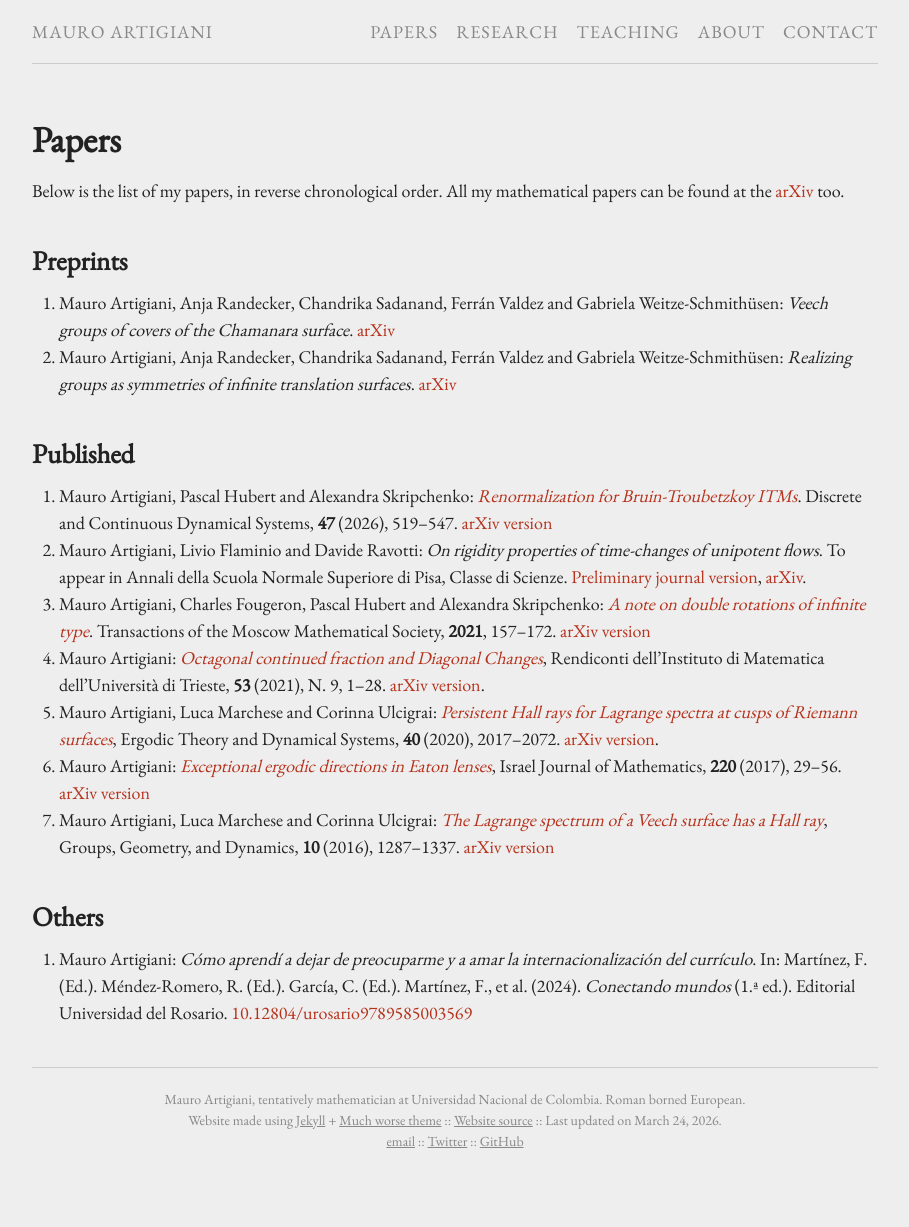
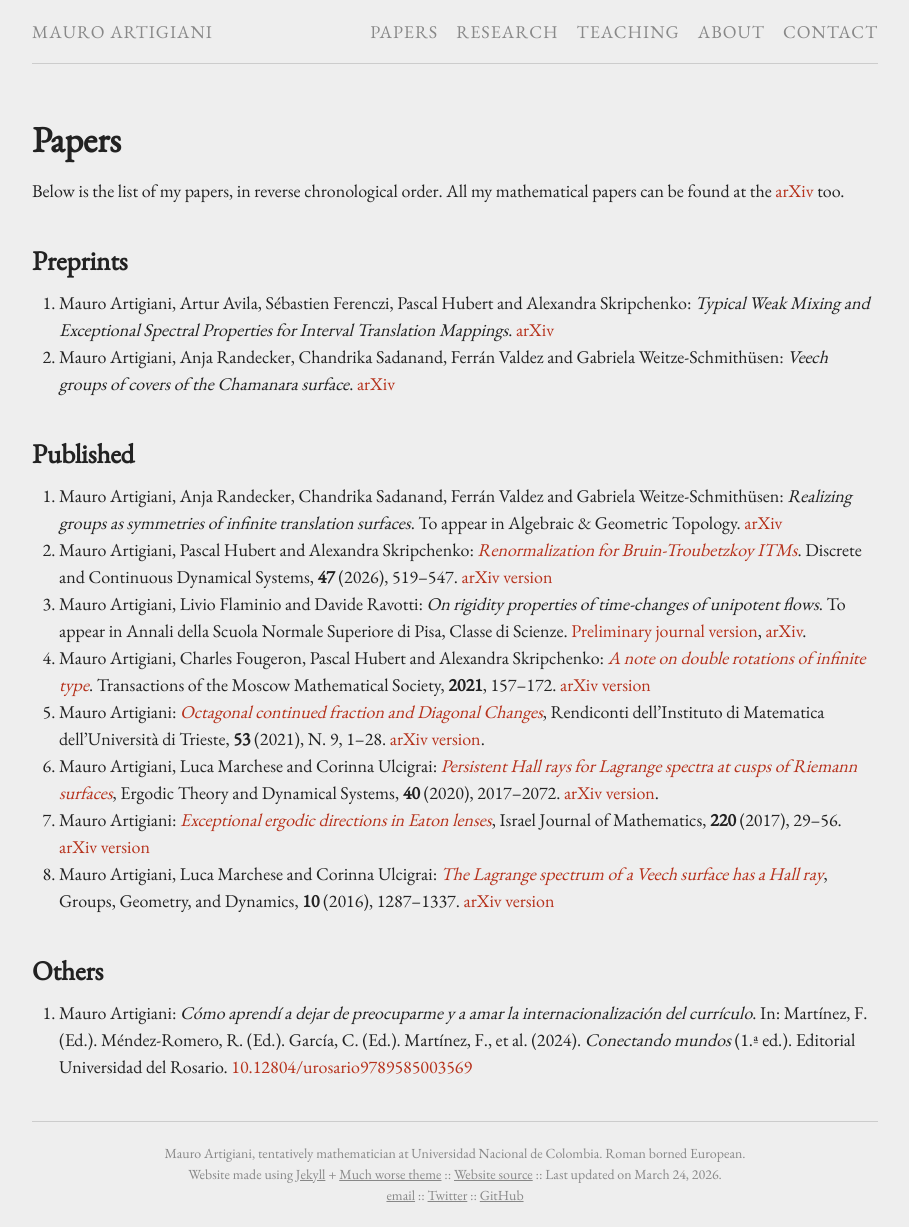
Before and after one commit to m-artigiani/m-artigiani.github.io, a Jekyll site: the page built from papers.md, in a window 1280 px wide. Shown: the whole page, without its empty margins (185-1094 px from the left). Built offline with Jekyll 4.4.1, drawn with Linux system fonts in a browser that asks for light colours; before the commit the page ends 1173 px from its top, so only the background shows below that.

Commit message:
Papers update

```diff
--- a/papers.md
+++ b/papers.md
@@ -12,10 +12,11 @@ Below is the list of my papers, in reverse chronological order.
 All my mathematical papers can be found at the [arXiv](https://arxiv.org/search/math?searchtype=author&query=Artigiani%2C+M) too.
 
 ## Preprints
+1. Mauro Artigiani, Artur Avila, Sébastien Ferenczi, Pascal Hubert and Alexandra Skripchenko: _Typical Weak Mixing and Exceptional Spectral Properties for Interval Translation Mappings_. [arXiv](https://arxiv.org/abs/2603.19401)
 1. Mauro Artigiani, Anja Randecker, Chandrika Sadanand, Ferrán Valdez and Gabriela Weitze-Schmithüsen: _Veech groups of covers of the Chamanara surface_. [arXiv](https://arxiv.org/abs/2504.00956)
-1. Mauro Artigiani, Anja Randecker, Chandrika Sadanand, Ferrán Valdez and Gabriela Weitze-Schmithüsen: _Realizing groups as symmetries of infinite translation surfaces_. [arXiv](https://arxiv.org/abs/2311.00158)
 
 ## Published
+1. Mauro Artigiani, Anja Randecker, Chandrika Sadanand, Ferrán Valdez and Gabriela Weitze-Schmithüsen: _Realizing groups as symmetries of infinite translation surfaces_. To appear in Algebraic & Geometric Topology. [arXiv](https://arxiv.org/abs/2311.00158)
 1. Mauro Artigiani, Pascal Hubert and Alexandra Skripchenko: [_Renormalization for Bruin-Troubetzkoy ITMs_](https://www.aimsciences.org/article/doi/10.3934/dcds.2025127). Discrete and Continuous Dynamical Systems, **47** (2026), 519--547.  [arXiv version](https://arxiv.org/abs/2412.07928)
 1. Mauro Artigiani, Livio Flaminio and Davide Ravotti: _On rigidity properties of time-changes of unipotent flows_. To appear in Annali della Scuola Normale Superiore di Pisa, Classe di Scienze. [Preliminary journal version](https://journals.sns.it/index.php/annaliscienze/article/view/6481/1879), [arXiv](https://arxiv.org/abs/2209.01253).
 1. Mauro Artigiani, Charles Fougeron, Pascal Hubert and Alexandra Skripchenko: [*A note on double rotations of infinite type*](https://doi.org/10.1090/mosc/311). Transactions of the Moscow Mathematical Society, **2021**, 157--172. [arXiv version](https://arxiv.org/abs/2102.11803)
```
Also changed, not shown: other parts of papers.md (+1 -1 lines), 1 other file.
